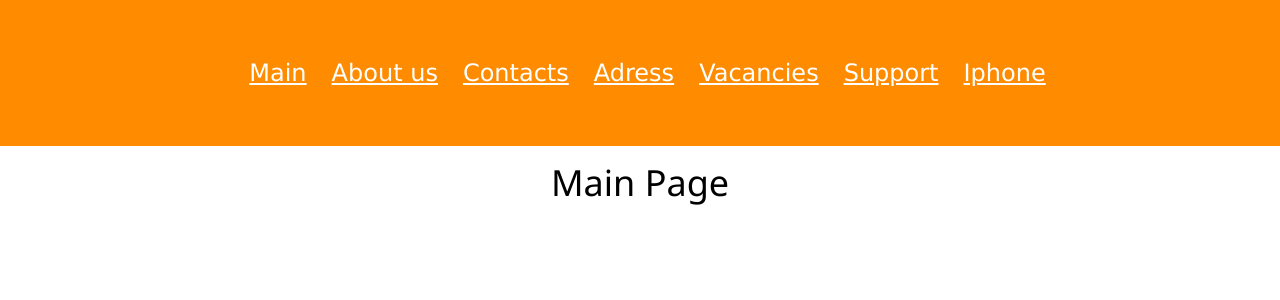
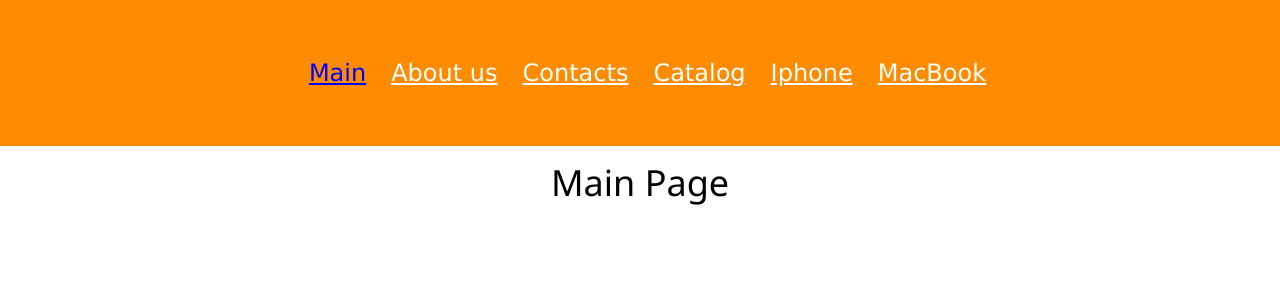
Before and after one commit to NShariza/my_blogg, a React (Create React App) app: page / in a window 1280 px wide. Shown: the top 300 px of the page. Built offline with nearby package versions, Linux system fonts and the light colour scheme.

Commit message:
feat: 29-07

```diff
--- a/src/App.js
+++ b/src/App.js
@@ -5,9 +5,6 @@ import Header from './components/Header/Header';
 import Main from './pages/Main/Main';
 import About from './pages/About/About';
 import Contacts from './pages/Contacts/Contacts';
-import Adress from './pages/Adress/Adress';
-import Vacancies from './pages/Vacancies/Vacancies';
-import Support from './pages/Support/Support';
 import NotFound from './pages/NotFound/NotFound';
 import Catalog from './pages/Catalog/Catalog';
 import Iphone from './pages/Iphone/Iphone';
@@ -16,8 +13,8 @@ import MacBook from './pages/MacBook/MacBook';
 function App() {
   return (
     <>
-      <Header/>
       <BrowserRouter>
+        <Header/>
         <Routes>
           <Route path="/" element={<Main pageName="Main Page"/>}/>
           <Route path="/about" element={<About text="Here is the info about us"/>}/>
@@ -26,9 +23,6 @@ function App() {
             <Route path="iphone" element={<Iphone/>}/>
             <Route path="macBook" element={<MacBook/>}/>
           </Route>
-          <Route path="/adress" element={<Adress adress="Here's my location"/>}/>
-          <Route path="/vacancies" element={<Vacancies work="Wanna join us?"/>}/>
-          <Route path="/support" element={<Support sup="You need some help babe?"/>}/>
           <Route path="*" element={<NotFound/>}/>
         </Routes>
       </BrowserRouter>
--- a/src/components/Header/Header.js
+++ b/src/components/Header/Header.js
@@ -1,17 +1,19 @@
 import React from 'react';
+import { Link, NavLink } from 'react-router-dom';
 import styles from './Header.module.css';
 
 const Header = () => {
+
+  const setActive = ({isActive}) => isActive ? styles.active : "";
   return (
     <div className={styles.header}>
       <ul>
-                <li><a href="/">Main</a></li>
-                <li><a href="/about">About us</a></li>
-                <li><a href="/contacts">Contacts</a></li>
-                <li><a href="/adress">Adress</a></li>
-                <li><a href="/vacancies">Vacancies</a></li>
-                <li><a href="/support">Support</a></li>
-                <li><a href="/iphone">Iphone</a></li>
+        <li><NavLink className={setActive} to="/">Main</NavLink></li>
+        <li><NavLink className={setActive} to="/about">About us</NavLink></li>
+        <li><NavLink className={setActive} to="/contacts">Contacts</NavLink></li>
+        <li><NavLink className={setActive} to="/catalog">Catalog</NavLink></li>
+        <li><NavLink className={setActive} to="/catalog/iphone">Iphone</NavLink></li>
+        <li><NavLink className={setActive} to="/catalog/macBook">MacBook</NavLink></li>
       </ul>
     </div>
   );
--- a/src/components/Header/Header.module.css
+++ b/src/components/Header/Header.module.css
@@ -12,3 +12,7 @@
     font-size: 24px;
     color: white;
 }
+
+.active{
+    color: blue;
+}
--- a/src/pages/Adress/Adress.js
+++ /dev/null
@@ -1,12 +0,0 @@
-import React from 'react';
-import styles from './Adress.module.css';
-
-const Adress = (props) => {
-    return (
-        <div className={styles.adress}>
-            <h1>{props.adress}</h1>
-        </div>
-    );
-}
-
-export default Adress;
--- a/src/pages/Adress/Adress.module.css
+++ /dev/null
@@ -1,3 +0,0 @@
-.adress h1{
-    text-align: center;
-}
--- a/src/pages/Support/Support.js
+++ /dev/null
@@ -1,12 +0,0 @@
-import React from 'react';
-import styles from './Support.module.css';
-
-const Support = (props) => {
-    return (
-    <div className={styles.support}>
-        <h1>{props.sup}</h1>
-    </div>
-    );
-}
-
-export default Support;
--- a/src/pages/Support/Support.module.css
+++ /dev/null
@@ -1,3 +0,0 @@
-.support h1{
-    text-align: center;
-}
--- a/src/pages/Vacancies/Vacancies.js
+++ /dev/null
@@ -1,12 +0,0 @@
-import React from 'react';
-import styles from './Vacancies.module.css';
-
-const Vacancies = (props) => {
-    return (
-    <div className={styles.vacancies}>
-        <h1>{props.work}</h1>
-    </div>
-    );
-}
-
-export default Vacancies;
--- a/src/pages/Vacancies/Vacancies.module.css
+++ /dev/null
@@ -1,3 +0,0 @@
-.vacancies h1{
-    text-align: center;
-}
```
Lines whose indentation alone changed are shown as unchanged.
